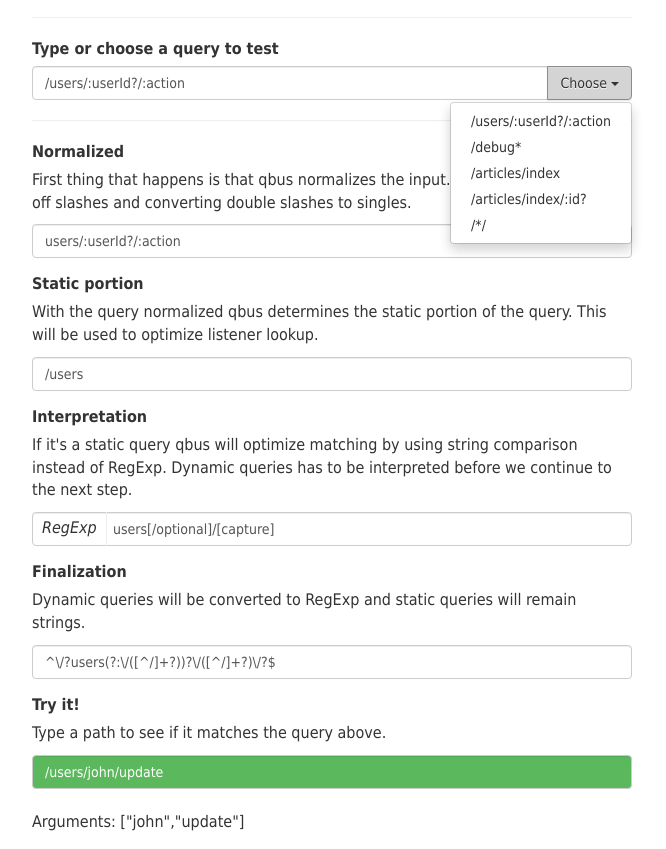
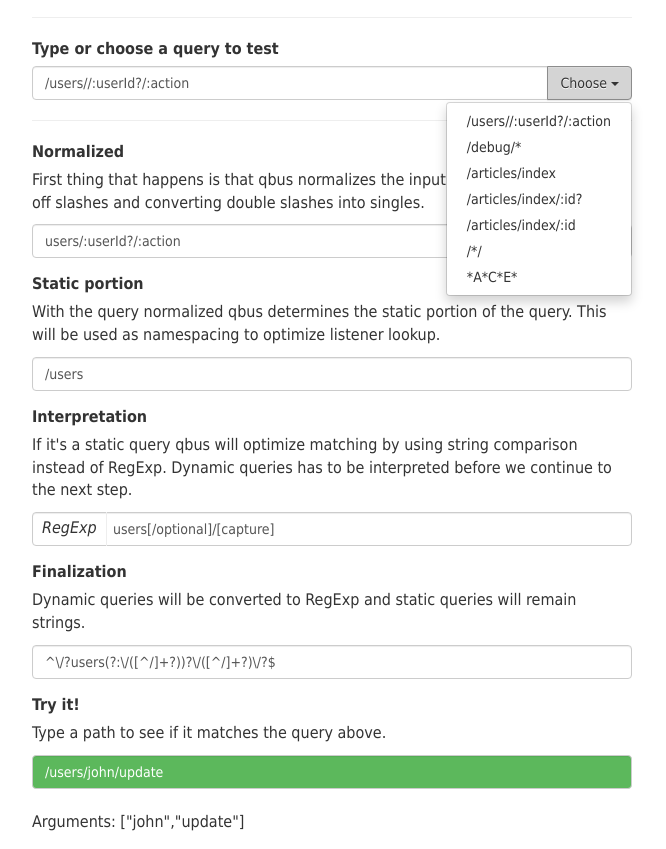
Before and after one commit to unkelpehr/qbus, a website: page index.html in a window 1280 px wide. Both pictures are taken after a click on the button "Choose". Shown: the part 76-925 px from the top of the page, without its empty margins (308-974 px from the left). Drawn offline with nearby package versions, Linux system fonts and the light colour scheme.

Commit message:
More examples + tryit templates

```diff
--- a/index.html
+++ b/index.html
@@ -3,7 +3,8 @@
 		<title>qbus browser testing</title>
 		<meta http-equiv="Content-Type" content="text/html; charset=UTF-8">
 		<meta name="viewport" content="width=device-width, initial-scale=1.0">
-		<script src="http://unkelpehr.github.io/qbus/lib/index.js"></script>
+		<!--<script src="http://unkelpehr.github.io/qbus/lib/index.js"></script>-->
+		<script src="lib/index.js"></script>
 		<script src="https://cdnjs.cloudflare.com/ajax/libs/jquery/2.1.4/jquery.min.js"></script>
 
 		<!-- Latest compiled and minified CSS -->
@@ -72,11 +73,13 @@
 				<div class="input-group-btn">
 					<button type="button" class="btn btn-default dropdown-toggle" data-toggle="dropdown" aria-haspopup="true" aria-expanded="false">Choose <span class="caret"></span></button>
 					<ul id="prequeries" class="dropdown-menu dropdown-menu-right">
-						<li><a id="def" href="#">/users/:userId?/:action</a></li>
-						<li><a href="#">/debug*</a></li>
-						<li><a href="#">/articles/index</a></li>
-						<li><a href="#">/articles/index/:id?</a></li>
-						<li><a href="#">/*/</a></li>
+						<li><a data-tryit="/users/john/update" href="#">/users//:userId?/:action</a></li>
+						<li><a data-tryit="debug/hello/world?" href="#">/debug/*</a></li>
+						<li><a data-tryit="/articles/index" href="#">/articles/index</a></li>
+						<li><a data-tryit="articles/index" href="#">/articles/index/:id?</a></li>
+						<li><a data-tryit="articles/index" href="#">/articles/index/:id</a></li>
+						<li><a data-tryit="match anything up until a frontslash or end-of-string" href="#">/*/</a></li>
+						<li><a data-tryit="1ACDE" href="#">*A*C*E*</a></li>
 					</ul>
 				</div>
 			</div>
@@ -86,13 +89,13 @@
 
 		<div class="form-group">
 			<label for="normalized">Normalized</label>
-			<p>First thing that happens is that qbus normalizes the input. This includes trimming off slashes and converting double slashes to singles.</p>
+			<p>First thing that happens is that qbus normalizes the input. This includes trimming off slashes and converting double slashes into singles.</p>
 			<input type="text" disabled class="form-control" id="normalized">
 		</div>
 
 		<div class="form-group">
 			<label for="static">Static portion</label>
-			<p>With the query normalized qbus determines the static portion of the query. This will be used to optimize listener lookup.</p>
+			<p>With the query normalized qbus determines the static portion of the query. This will be used as namespacing to optimize listener lookup.</p>
 			<input type="text" disabled class="form-control" id="static">
 		</div>
 
@@ -117,7 +120,7 @@
 			<label for="tryit">Try it!</label>
 			<p>Type a path to see if it matches the query above.</p>
 
-			<input type="text" class="form-control" id="tryit" value="/users/john/update"><br>
+			<input type="text" class="form-control" id="tryit" value=""><br>
 
 
 			<p id="args"></p>
@@ -156,7 +159,7 @@
 		$args = $('#args');
 
 
-		$tryit.on('keypress keyup', function () {
+		$tryit.on('keydown keyup', function () {
 			var val = $query.val(),
 				args = false;
 
@@ -187,7 +190,7 @@
 			}
 		});
 
-		$query.on('keypress keyup', function () {
+		$query.on('keydown keyup', function () {
 			var val = $(this).val(),
 				key,
 				entry;
@@ -221,18 +224,21 @@
 						.replace(/\/+/g, '/')
 				);
 
+				// Unescape
 				$finalized.val(entry.expr.source);
 			}
 
-			$tryit.trigger('keypress');
+			$tryit.trigger('keyup');
 		});
 
-		$('#prequeries a').on('click', function () {
+		$('#prequeries a').on('click', function (e) {
 			$query.val(this.innerHTML);
+			$tryit.val($(this).attr('data-tryit'));
 			$query.trigger('keyup');
+			e.preventDefault();
 		});
 
-		$('#def').trigger('click');
+		$('#prequeries a').first().trigger('click');
 	</script>
 
 	<script>
```
